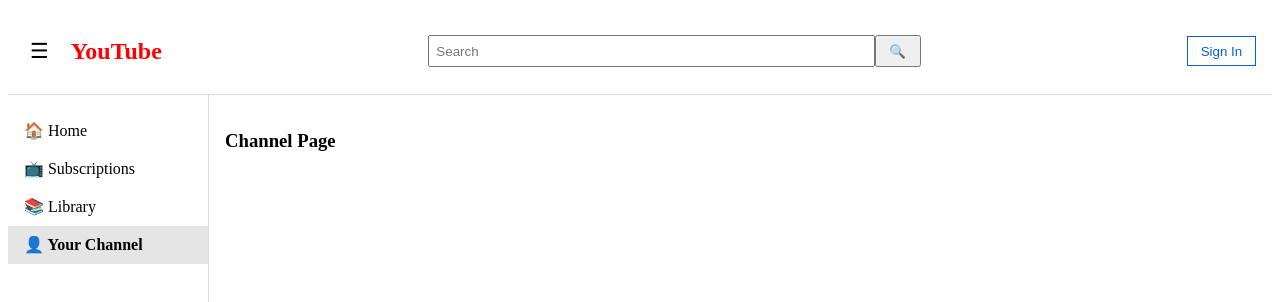
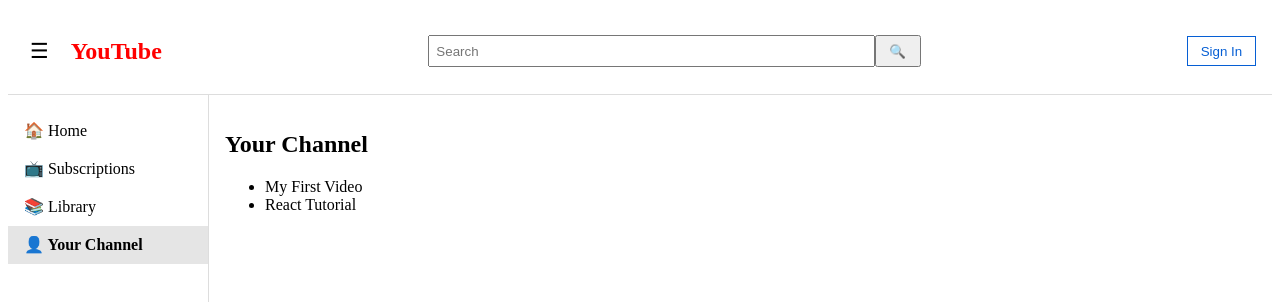
Before and after one commit to Sweety-Mitra/CapStone_YouTube, a React (Vite) app: page /channel in a window 1280 px wide. Shown: the top 302 px of the page. Built offline with nearby package versions, Linux system fonts and the light colour scheme.

Commit message:
feat: display user channel videos using local state

```diff
--- a/src/pages/Channel.jsx
+++ b/src/pages/Channel.jsx
@@ -1,9 +1,24 @@
+// This page represents the user's channel
+// User can manage (add, edit, delete) videos here
+import { useState } from "react";
 import MainLayout from "../layout/MainLayout";
 
 const Channel = () => {
+  // Mock videos uploaded by user
+  const [videos, setVideos] = useState([
+    { id: 1, title: "My First Video" },
+    { id: 2, title: "React Tutorial" },
+  ]);
+
   return (
     <MainLayout>
-      <h3>Channel Page</h3>
+      <h2>Your Channel</h2>
+
+      <ul>
+        {videos.map((video) => (
+          <li key={video.id}>{video.title}</li>
+        ))}
+      </ul>
     </MainLayout>
   );
 };
```
